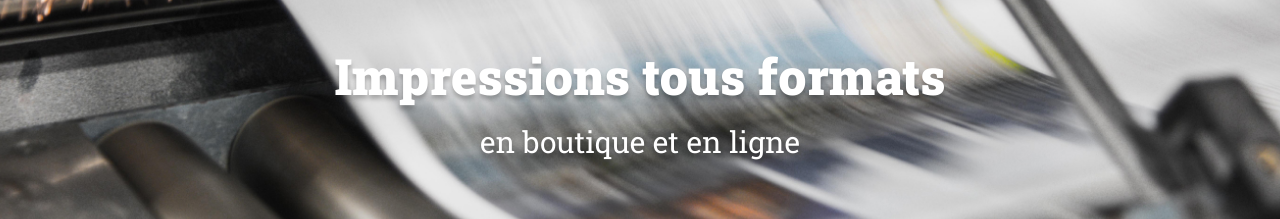
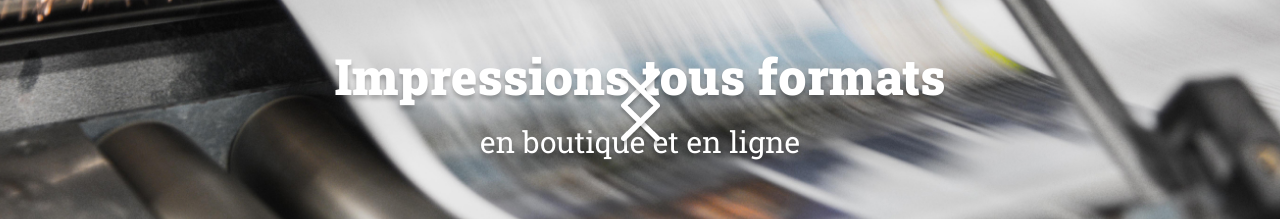
Before and after one commit to NathalieH1/Print_it, a plain HTML site: page index.html in a window 1280 px wide. Shown: the part 227-446 px from the top of the page. Drawn offline with Linux system fonts and the light colour scheme.

Commit message:
Update index.html

```diff
--- a/index.html
+++ b/index.html
@@ -18,8 +18,12 @@
 </header>
 <main>
 	<div id="banner">
+<!-- Flèche gauche -->
+    <img class="arrow left" src="./assets/images/arrow_left.png" alt="Flèche gauche">
 		<img class="banner-img" src="./assets/images/slideshow/slide1.jpg" alt="Banner Print-it">
 		<p>Impressions tous formats <span>en boutique et en ligne</span></p>
+		<!-- Flèche droite -->
+    <img class="arrow right" src="./assets/images/arrow_right.png" alt="Flèche droite">
 		<div class="dots">
 		</div>
 	</div>
```
